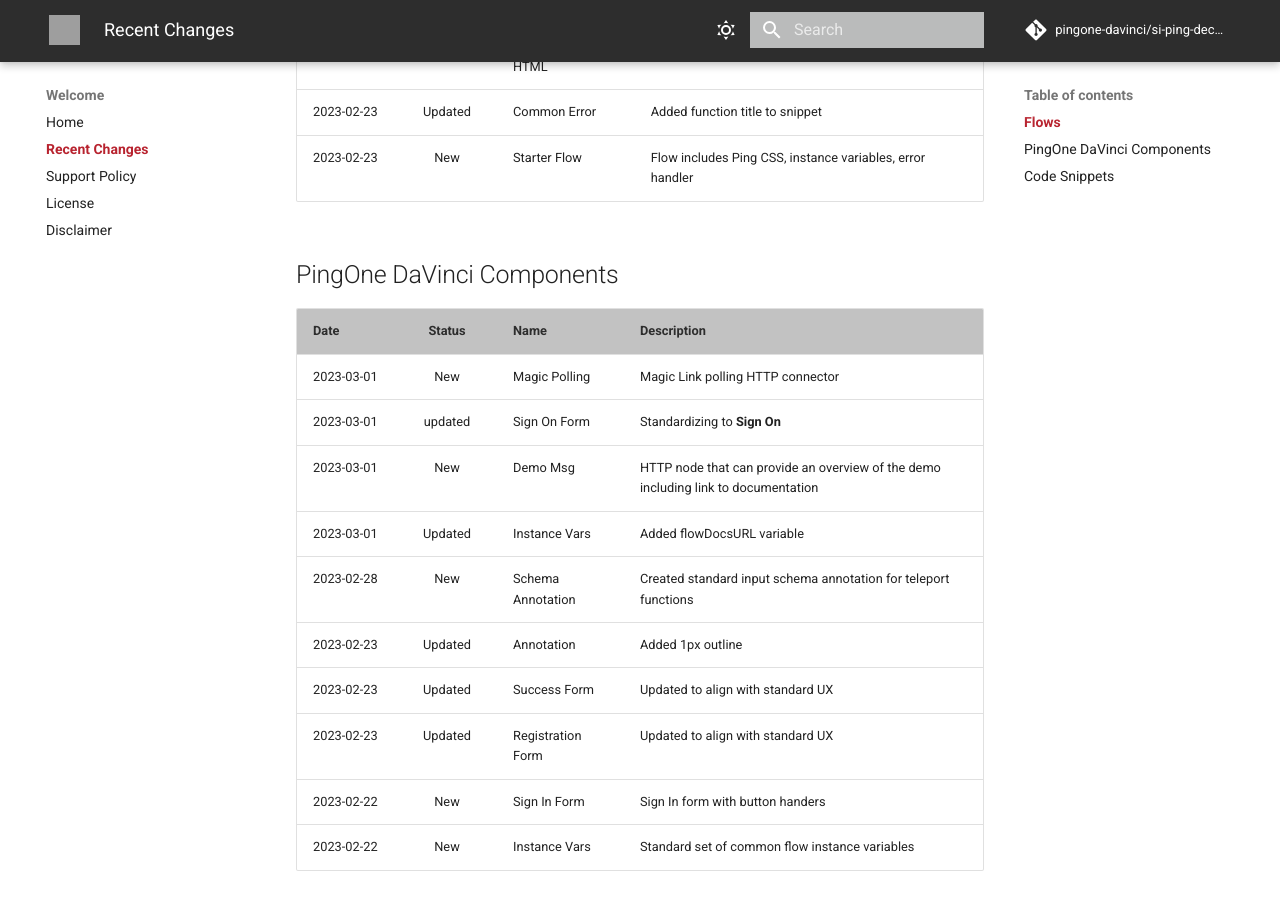
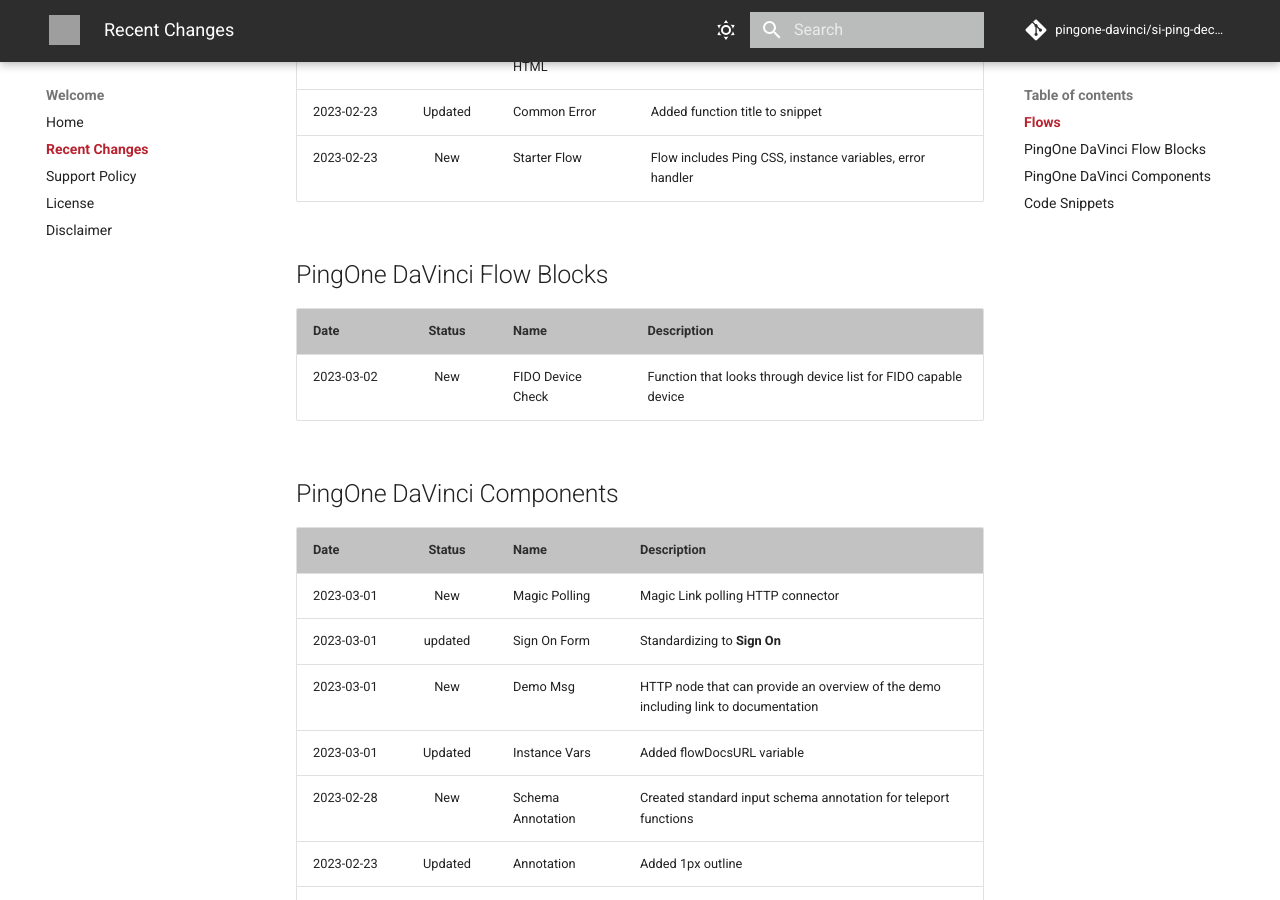
Before and after one commit to pingone-davinci/si-ping-deck-docs, an MkDocs documentation site: the page built from docs/changelog.md, in a window 1280 px wide and 900 px high, scrolled down 674 px. Built offline with MkDocs 1.6.1 and Material for MkDocs 9.7.7, drawn with Linux system fonts in a browser that asks for light colours; comment, search, counter and statistics services are not loaded; grey boxes are pictures that could not be loaded.

Commit message:
fix typo

```diff
--- a/docs/changelog.md
+++ b/docs/changelog.md
@@ -15,6 +15,12 @@
 | 2023-02-23 | Updated | Registration HTML | Updated to align with standard UX |
 | 2023-02-23 | Updated | Common Error | Added function title to snippet |
 | 2023-02-23 | New | Starter Flow | Flow includes Ping CSS, instance variables, error handler |
+
+## PingOne DaVinci Flow Blocks
+
+| Date  | Status | Name | Description  |
+|---|:---:|---|---|
+| 2023-03-02 | New | FIDO Device Check | Function that looks through device list for FIDO capable device  |
 
 ## PingOne DaVinci Components
 
```
